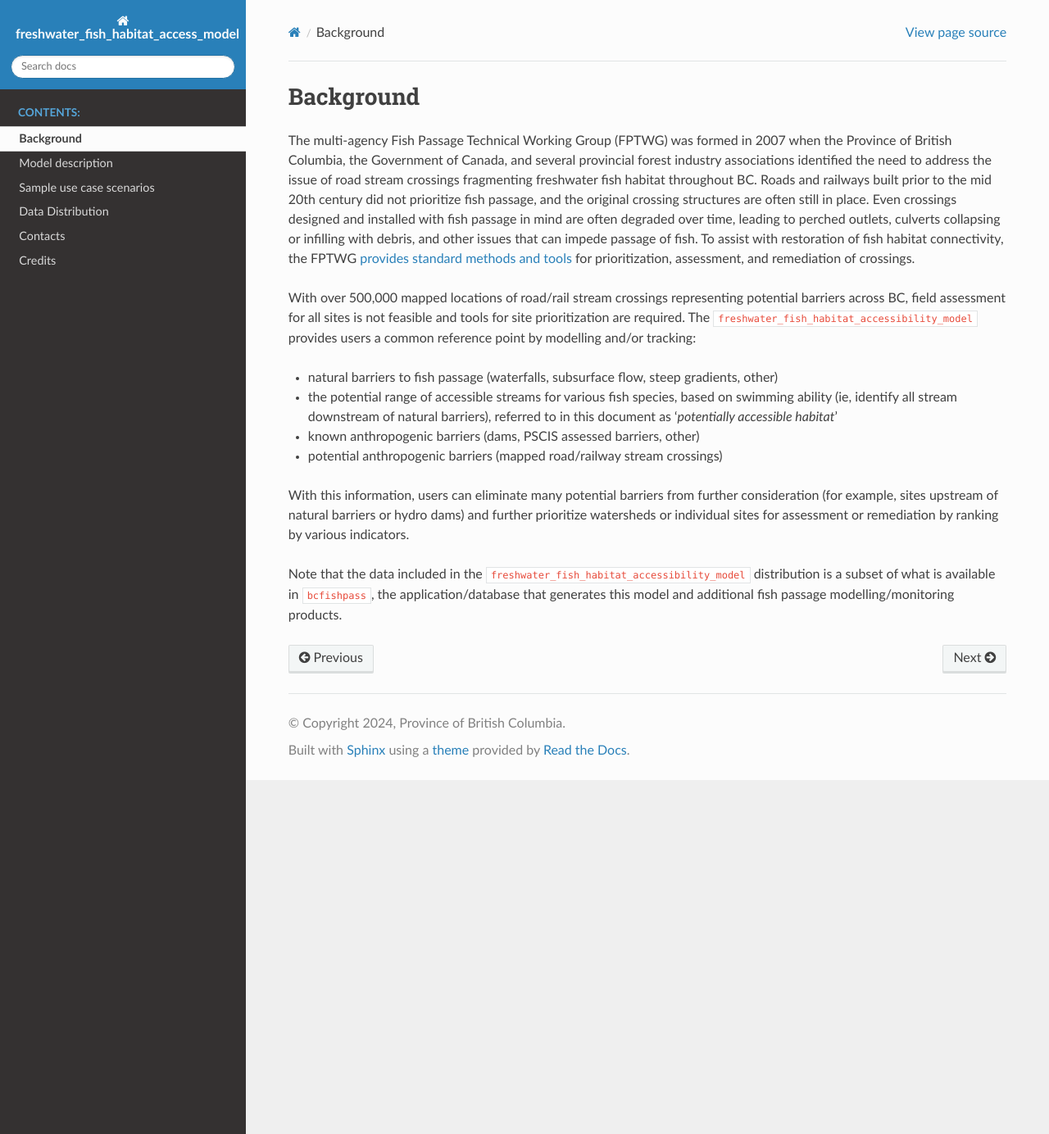
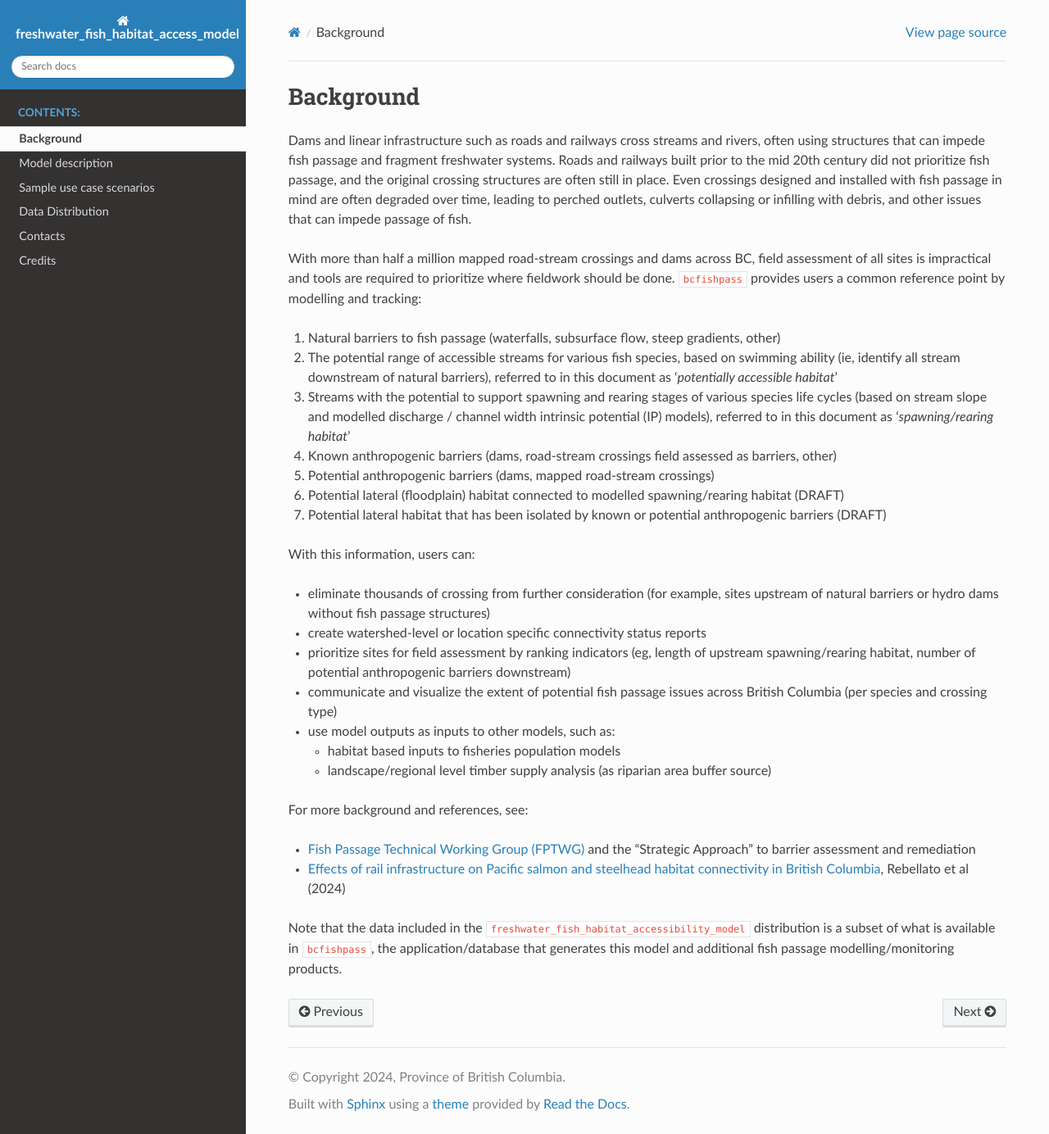
Before and after one commit to bcgov/bc_freshwater_fish_habitat_accessibility_model, a Sphinx documentation site: the page built from docs/01_background.md, in a window 1280 px wide and 1384 px high. Shown: the whole window at 82% size. Built offline with Sphinx 7.4.7 and the Read the Docs theme 2.0.0, drawn with Linux system fonts in a browser that asks for light colours.

Commit message:
update background to match main repo and remove script to avoid duplication

```diff
--- a/docs/01_background.md
+++ b/docs/01_background.md
@@ -1,14 +1,41 @@
 # Background
 
-The multi-agency Fish Passage Technical Working Group (FPTWG) was formed in 2007 when the Province of British Columbia, the Government of Canada, and several provincial forest industry associations identified the need to address the issue of road stream crossings fragmenting freshwater fish habitat throughout BC.  Roads and railways built prior to the mid 20th century did not prioritize fish passage, and the original crossing structures are often still in place. Even crossings designed and installed with fish passage in mind are often degraded over time, leading to perched outlets, culverts collapsing or infilling with debris, and other issues that can impede passage of fish. To assist with restoration of fish habitat connectivity, the FPTWG [provides standard methods and tools](https://www2.gov.bc.ca/gov/content/environment/plants-animals-ecosystems/fish/aquatic-habitat-management/fish-passage/fish-passage-technical) for prioritization, assessment, and remediation of crossings.
+Dams and linear infrastructure such as roads and railways cross streams and rivers, often using structures that can impede fish passage and fragment freshwater systems. Roads and railways built prior to the mid 20th century did not prioritize fish passage, and the original crossing structures are often still in place. Even crossings designed and installed with fish passage in mind are often degraded over time, leading to perched outlets, culverts collapsing or infilling with debris, and other issues that can impede passage of fish.
 
-With over 500,000 mapped locations of road/rail stream crossings representing potential barriers across BC, field assessment for all sites is not feasible and tools for site prioritization are required. The `freshwater_fish_habitat_accessibility_model` provides users a common reference point by modelling and/or tracking:
+With more than half a million mapped road-stream crossings and dams across BC, field assessment of all sites is impractical and tools are required to prioritize where fieldwork should be done. `bcfishpass` provides users a common reference point by modelling and tracking:
 
-- natural barriers to fish passage (waterfalls, subsurface flow, steep gradients, other)
-- the potential range of accessible streams for various fish species, based on swimming ability (ie, identify all stream downstream of natural barriers), referred to in this document as '*potentially accessible habitat*'
-- known anthropogenic barriers (dams, PSCIS assessed barriers, other)
-- potential anthropogenic barriers (mapped road/railway stream crossings)
+1. Natural barriers to fish passage (waterfalls, subsurface flow, steep gradients, other)
 
-With this information, users can eliminate many potential barriers from further consideration (for example, sites upstream of natural barriers or hydro dams) and further prioritize watersheds or individual sites for assessment or remediation by ranking by various indicators.
+2. The potential range of accessible streams for various fish species, based on swimming ability (ie, identify all stream downstream of natural barriers), referred to in this document as '*potentially accessible habitat*'
+
+3. Streams with the potential to support spawning and rearing stages of various species life cycles (based on stream slope and modelled discharge / channel width intrinsic potential (IP) models), referred to in this document as '*spawning/rearing habitat*'
+
+4. Known anthropogenic barriers (dams, road-stream crossings field assessed as barriers, other)
+
+5. Potential anthropogenic barriers (dams, mapped road-stream crossings)
+
+6. Potential lateral (floodplain) habitat connected to modelled spawning/rearing habitat (DRAFT)
+
+7. Potential lateral habitat that has been isolated by known or potential anthropogenic barriers (DRAFT)
+
+With this information, users can:
+
+- eliminate thousands of crossing from further consideration (for example, sites upstream of natural barriers or hydro dams without fish passage structures)
+
+- create watershed-level or location specific connectivity status reports
+
+- prioritize sites for field assessment by ranking indicators (eg, length of upstream spawning/rearing habitat, number of potential anthropogenic barriers downstream)
+
+- communicate and visualize the extent of potential fish passage issues across British Columbia (per species and crossing type)
+
+- use model outputs as inputs to other models, such as:
+	+ habitat based inputs to fisheries population models
+	+ landscape/regional level timber supply analysis (as riparian area buffer source)
+
+
+For more background and references, see:
+
+- [Fish Passage Technical Working Group (FPTWG)](https://www2.gov.bc.ca/gov/content/environment/plants-animals-ecosystems/fish/aquatic-habitat-management/fish-passage) and the "Strategic Approach" to barrier assessment and remediation
+- [Effects of rail infrastructure on Pacific salmon and steelhead habitat connectivity in British Columbia](https://cwf-fcf.org/en/resources/research-papers/BC_report_formatted_final.pdf), Rebellato et al (2024)
 
 Note that the data included in the `freshwater_fish_habitat_accessibility_model` distribution is a subset of what is available in [`bcfishpass`](https://github.com/smnorris/bcfishpass), the application/database that generates this model and additional fish passage modelling/monitoring products.
```
Also changed, not shown: README.md (+4 -3 lines), 1 other file.
